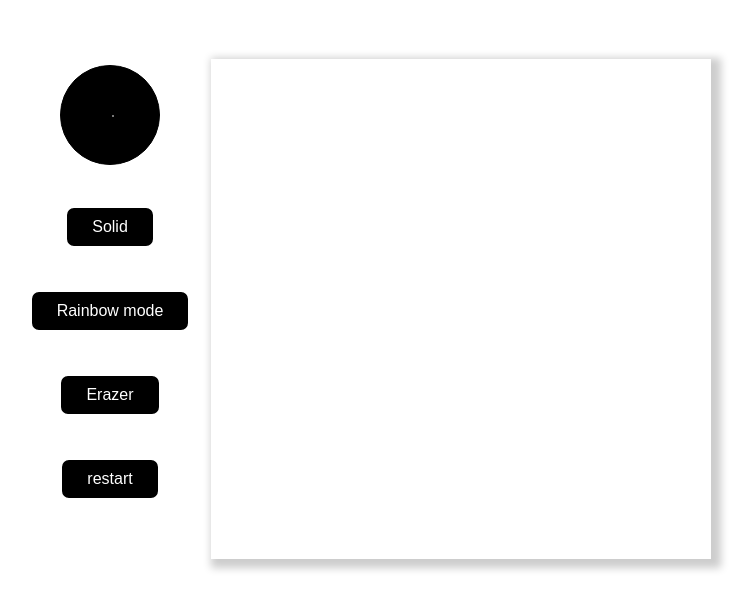
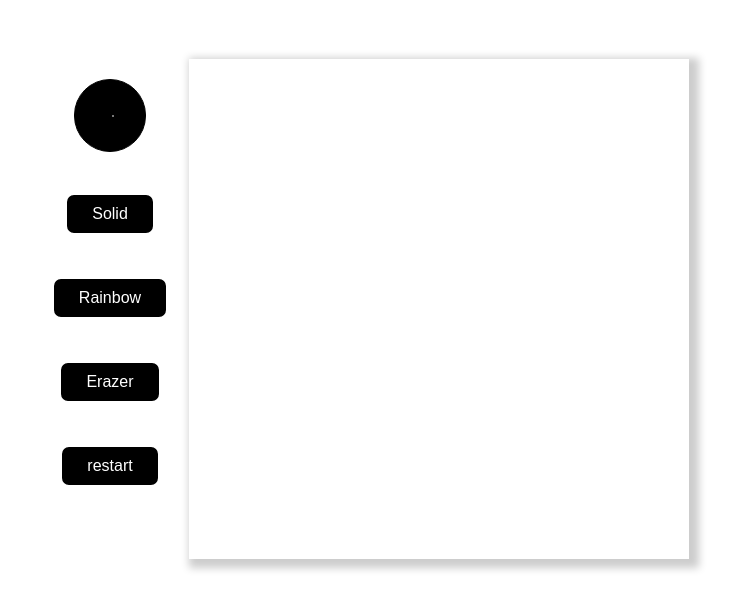
Before and after one commit to mehdichera/etch-a-sketch, a plain HTML site: page index.html in a window 1280 px wide. Shown: the whole page, without its empty margins (270-1025 px from the left). Drawn offline with Linux system fonts and the light colour scheme.

Commit message:
Update index.html

```diff
--- a/index.html
+++ b/index.html
@@ -12,7 +12,7 @@
   <div class="toolspanel">
     <input type="color" id="colorpicker" value="#000000">
     <button class="solid" id="btn">Solid</button>
-    <button class="rainbow" id="btn">Rainbow mode</button>
+    <button class="rainbow" id="btn">Rainbow</button>
     <button class="erazer" id="btn">Erazer</button>
     <button class ="restart" id="btn">restart</button>
     </div>
```
